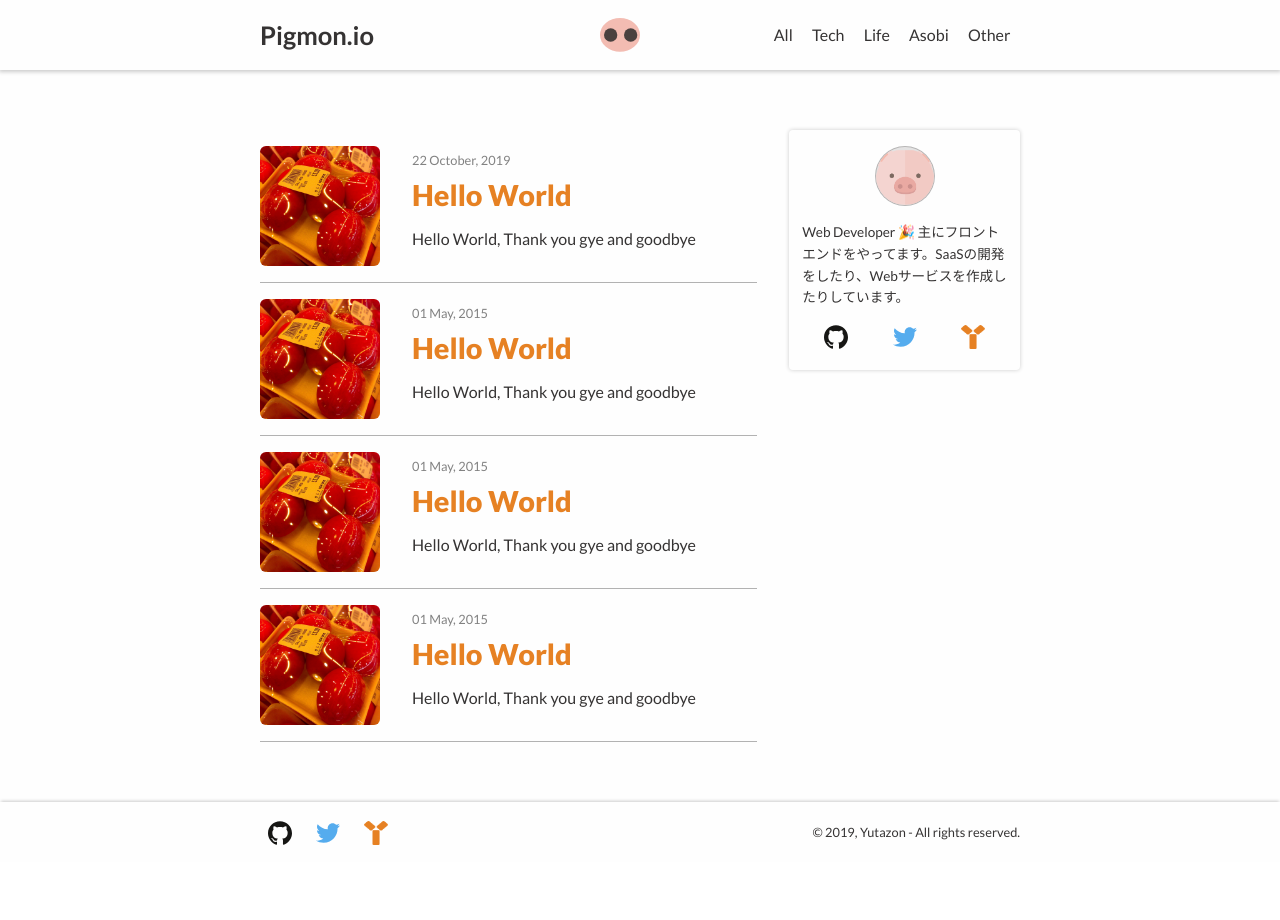
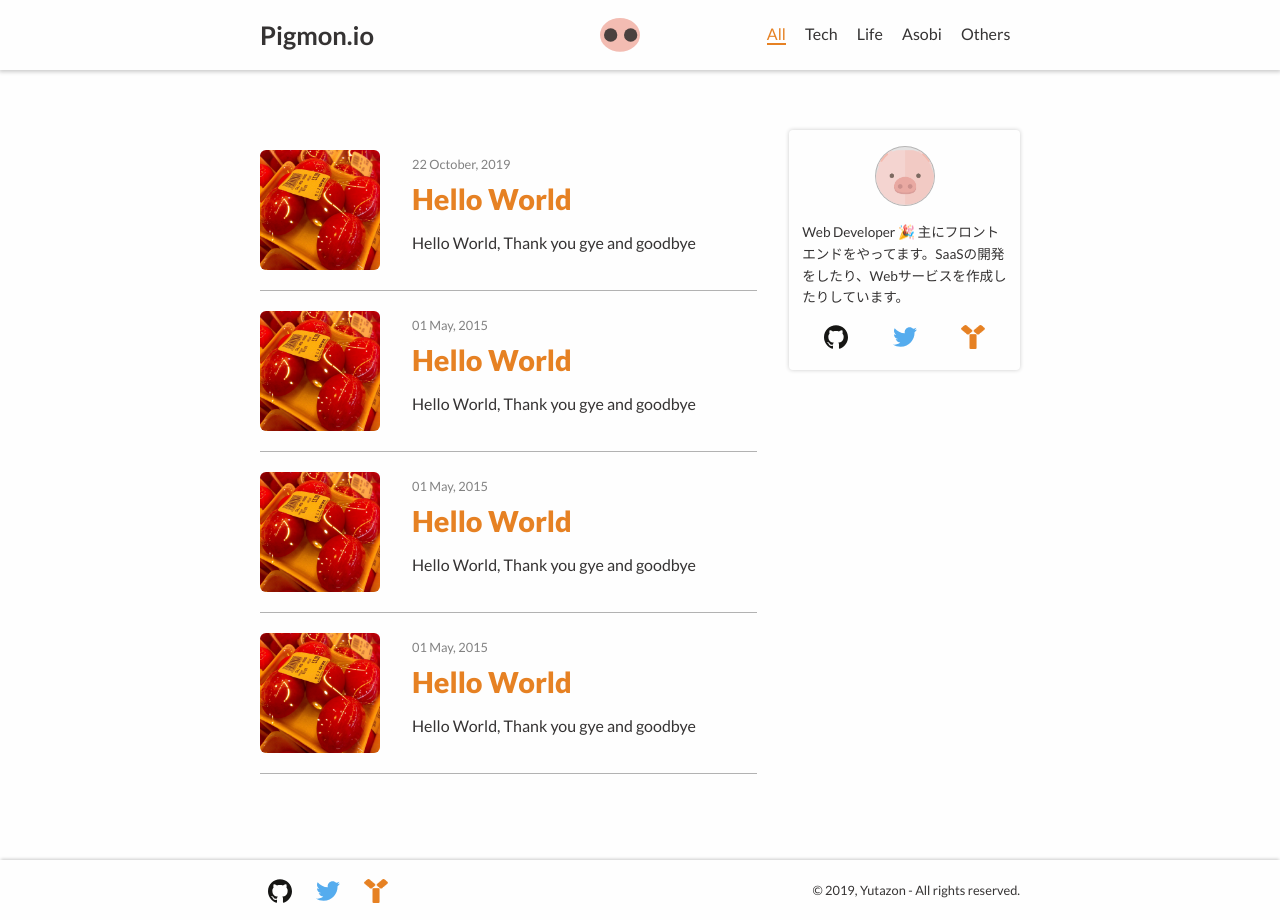
Before and after one commit to Yuta07/Pigmon.io, a Gatsby site: page / in a window 1280 px wide. Before the commit the page ends 862 px from the top, so only its background shows below. Built offline with nearby package versions, Linux system fonts and the light colour scheme; Gatsby itself is replaced by a stand-in of ours.

Commit message:
ADD: category link

```diff
--- a/gatsby-node.js
+++ b/gatsby-node.js
@@ -1,4 +1,5 @@
 const path = require(`path`);
+const _ = require('lodash');
 const { createFilePath } = require(`gatsby-source-filesystem`);
 
 exports.onCreateNode = ({ node, actions, getNode }) => {
@@ -20,18 +21,24 @@ exports.createPages = async ({ graphql, actions }) => {
 
   // create blog with tamplate
   const blogPost = path.resolve(`./src/templates/BlogPost.tsx`);
+  const tagTemplate = path.resolve('./src/templates/tags.tsx');
   const result = await graphql(`
     query {
-      allMarkdownRemark {
+      postsRemark: allMarkdownRemark(sort: { order: DESC, fields: [frontmatter___date] }, limit: 1000) {
         edges {
           node {
             fields {
               slug
             }
             frontmatter {
-              title
+              tags
             }
           }
+        }
+      }
+      tagsGroup: allMarkdownRemark(limit: 1000) {
+        group(field: frontmatter___tags) {
+          fieldValue
         }
       }
     }
@@ -45,16 +52,24 @@ exports.createPages = async ({ graphql, actions }) => {
   const posts = result.data.allMarkdownRemark.edges;
 
   posts.forEach((post, index) => {
-    const previous = index === posts.length - 1 ? null : posts[index + 1].node;
-    const next = index === 0 ? null : posts[index - 1].node;
-
     createPage({
       path: post.node.fields.slug,
       component: blogPost,
       context: {
         slug: post.node.fields.slug,
-        previous,
-        next,
+      },
+    });
+  });
+
+  // make tag groups
+  const tags = result.data.tagsGroup.group;
+
+  tags.forEach(tag => {
+    createPage({
+      path: `/category/${_.kebabCase(tag.fieldValue)}`,
+      component: tagTemplate,
+      context: {
+        tag: tag.fieldValue,
       },
     });
   });
--- a/package.json
+++ b/package.json
@@ -30,6 +30,7 @@
     "gatsby-source-filesystem": "^2.1.32",
     "gatsby-transformer-remark": "^2.6.29",
     "gatsby-transformer-sharp": "^2.2.22",
+    "lodash": "^4.17.15",
     "normalize.css": "^8.0.1",
     "prismjs": "^1.17.1",
     "react": "^16.10.2",
@@ -43,6 +44,7 @@
     "typography": "^0.16.19"
   },
   "devDependencies": {
+    "@types/lodash": "^4.14.144",
     "@types/node": "^12.11.1",
     "@types/react": "^16.9.7",
     "@types/react-dom": "^16.9.2",
--- a/src/components/AppNav.tsx
+++ b/src/components/AppNav.tsx
@@ -1,5 +1,7 @@
 import React from 'react';
 import styled from 'styled-components';
+// import components
+// import Tags from '../pages/Tags';
 
 const AppNav = () => {
   return (
--- /dev/null
+++ b/src/components/Category.tsx
@@ -0,0 +1,49 @@
+import React from 'react';
+import { Link } from 'gatsby';
+import styled from 'styled-components';
+// import data
+import { CategoryData } from '../data/Category';
+
+const Category = (props: any) => {
+  console.log(props);
+  const renderCategoryNav = CategoryData.map((category, index) => {
+    return (
+      <CategoryList key={index}>
+        <CategoryLink to={category.path} activeClassName="active" activeStyle={{ color: '#e68123' }}>
+          {category.title}
+        </CategoryLink>
+      </CategoryList>
+    );
+  });
+
+  return (
+    <CategoryWrapper>
+      <CategoryUnOrderedList>{renderCategoryNav}</CategoryUnOrderedList>
+    </CategoryWrapper>
+  );
+};
+
+// app nav style
+const CategoryWrapper = styled.nav``;
+
+const CategoryUnOrderedList = styled.ul`
+  display: flex;
+  flex-direction: row;
+`;
+
+const CategoryList = styled.li`
+  list-style: none;
+  padding: 0 0.6rem 2px;
+`;
+
+const CategoryLink = styled(Link)`
+  text-decoration: none;
+  color: #353333;
+
+  &:hover {
+    opacity: 0.6;
+    transition: 0.2s;
+  }
+`;
+
+export default Category;
--- a/src/components/Header.tsx
+++ b/src/components/Header.tsx
@@ -2,7 +2,7 @@ import React from 'react';
 import { useStaticQuery, Link, graphql } from 'gatsby';
 import styled from 'styled-components';
 // import components
-import AppNav from './AppNav';
+import Category from './Category';
 // import assets
 import Logo from '../atom/Logo';
 
@@ -30,7 +30,7 @@ const Header = () => {
             <Logo width={40} />
           </HeaderRootLink>
         </HeaderLogoContainer>
-        <AppNav />
+        <Category />
       </HeaderWrapper>
     </CoreHeaderWrapper>
   );
--- a/src/components/Layout.tsx
+++ b/src/components/Layout.tsx
@@ -42,6 +42,7 @@ const AppBody = styled.div`
 const CoreLayoutWrapper = styled.div`
   width: 96%;
   max-width: 760px;
+  min-height: calc(100vh - 130px);
   margin: 60px auto;
 `;
 
--- /dev/null
+++ b/src/data/Category.ts
@@ -0,0 +1,24 @@
+import { Category } from '../types/type';
+
+export const CategoryData: Category[] = [
+  {
+    path: '/',
+    title: 'All',
+  },
+  {
+    path: '/category/tech',
+    title: 'Tech',
+  },
+  {
+    path: '/categorylLife',
+    title: 'Life',
+  },
+  {
+    path: '/category/asobi',
+    title: 'Asobi',
+  },
+  {
+    path: '/Category/others',
+    title: 'Others',
+  },
+];
--- a/src/pages/index.tsx
+++ b/src/pages/index.tsx
@@ -10,6 +10,8 @@ import { IndexPageProps } from '../types/type';
 
 const Index = (props: IndexPageProps) => {
   const { edges } = props.data.allMarkdownRemark;
+
+  console.log(edges);
 
   const renderIndexPagePost = edges.map(({ node }) => (
     <BlogPostCard key={node.id}>
@@ -63,7 +65,7 @@ const BlogPostCard = styled.div``;
 
 const BlogPostLink = styled(Link)`
   display: flex;
-  padding: 1rem 0;
+  padding: 1.25rem 0;
   color: #353333;
   border-bottom: 1px solid rgba(0, 0, 0, 0.3);
   text-decoration: none;
@@ -82,7 +84,7 @@ const BlogPostDate = styled.small`
 
 const BlogPostHero = styled.h2`
   font-size: 1.8rem;
-  font-weight: 800;
+  font-weight: 750;
   color: #e68123;
   margin: 0;
 `;
@@ -95,7 +97,7 @@ const BlogPostDescription = styled.p`
 // Index Pages graphql
 export const query = graphql`
   query IndexQuery {
-    allMarkdownRemark(sort: { order: DESC, fields: [frontmatter___date] }) {
+    allMarkdownRemark(sort: { order: DESC, fields: [frontmatter___date] }, limit: 1000) {
       edges {
         node {
           id
@@ -103,6 +105,7 @@ export const query = graphql`
             title
             date(formatString: "DD MMMM, YYYY")
             description
+            tags
             featuredImage {
               childImageSharp {
                 fluid(maxWidth: 120, maxHeight: 120, quality: 100) {
--- a/src/styles/global.css
+++ b/src/styles/global.css
@@ -21,3 +21,7 @@ body {
   border-radius: 6px;
   margin-right: 2rem;
 }
+
+.active {
+  border-bottom: 2px solid #e68123;
+}
```
Also changed, not shown: src/templates/BlogPost.tsx (+42 -45 lines), src/templates/Tags.tsx (added, +11 -0 lines), src/types/type.ts (+8 -0 lines), 1 other file.
